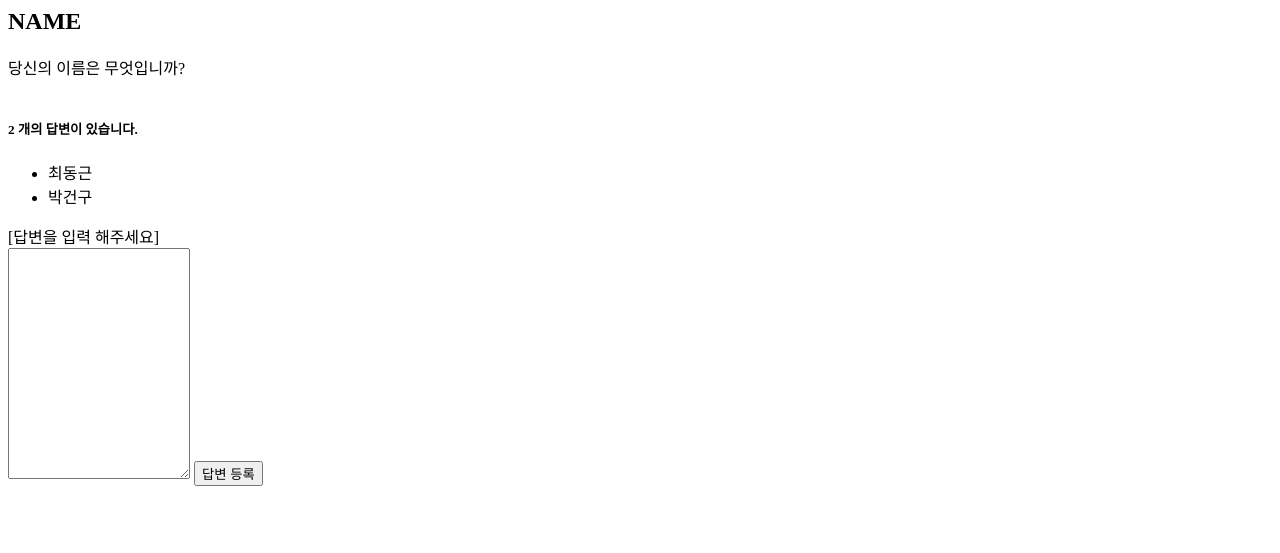
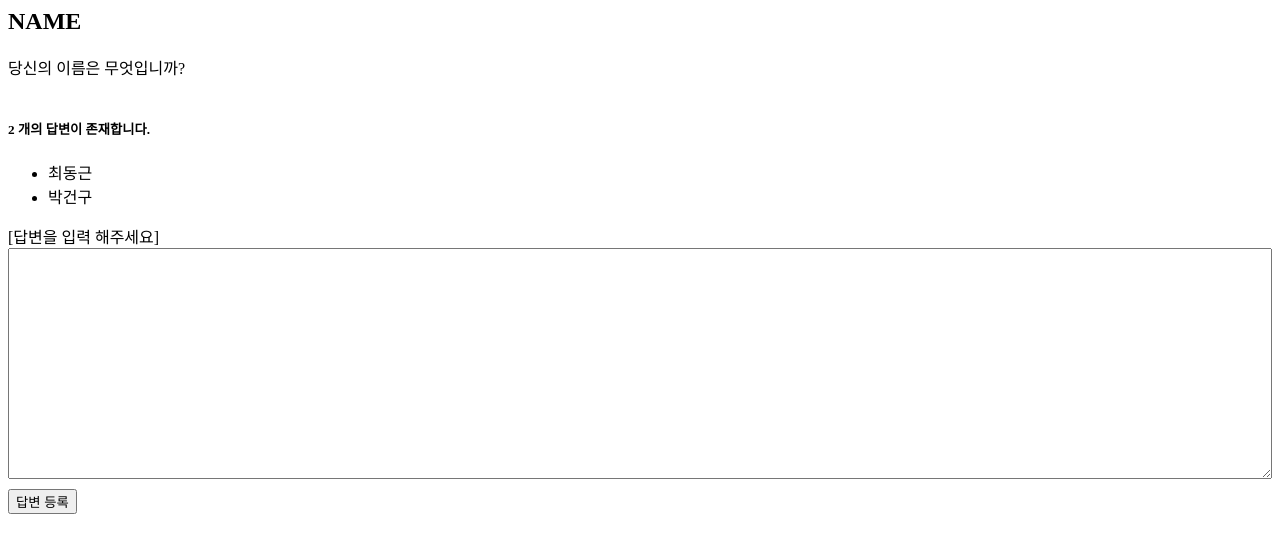
Before and after one commit to choidongkuen/Django_Practice, a Django app: page /pybo/1/ in a window 1280 px wide. Shown: the top 553 px of the page. Run offline with Django 4.2, Linux system fonts and the light colour scheme; data comes from the database, SQL or seed files in the repository.

Commit message:
FEAT : [Pybo] 간단한 style.css detail.html 에 적용

```diff
--- a/django_practice/settings.py
+++ b/django_practice/settings.py
@@ -109,7 +109,9 @@ USE_TZ = True
 # https://docs.djangoproject.com/en/4.2/howto/static-files/
 
 STATIC_URL = "static/"
-
+STATICFILES_DIRS = [
+    BASE_DIR / 'static',
+]
 # Default primary key field type
 # https://docs.djangoproject.com/en/4.2/ref/settings/#default-auto-field
 
--- /dev/null
+++ b/static/style.css
@@ -0,0 +1,8 @@
+textarea {
+    width: 100%;
+}
+
+
+input[type=submit] {
+    margin-top: 10px;
+}
--- a/templates/pybo/detail.html
+++ b/templates/pybo/detail.html
@@ -1,3 +1,7 @@
+<!-- css 파일 적용 하는 코드 -->
+{% load static %}
+<link rel="stylesheet" type="text/css" href="{% static 'style.css' %}">
+
 <h2>{{ question.subject }}</h2>
 
 <div>
@@ -5,7 +9,7 @@
 </div>
 <br>
 
-<h5>{{ question.answer_set.count }} 개의 답변이 있습니다.</h5>
+<h5>{{ question.answer_set.count }} 개의 답변이 존재합니다.</h5>
 <div>
     <ul>
         {% for answer in question.answer_set.all %}
```
